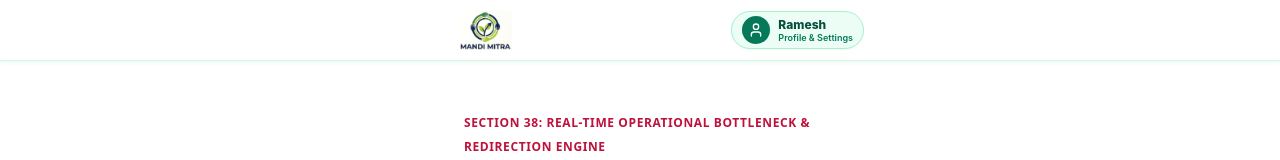
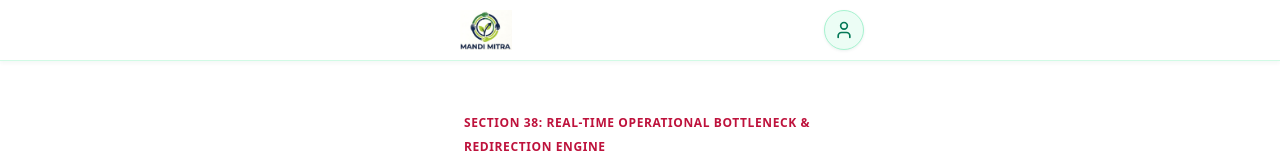
Before and after one commit to varun30singh/mandimitra-app, a Next.js app in the folder frontend/: page /admin/alerts in a window 1280 px wide. Shown: the top 160 px of the page. Built offline with nearby package versions, Linux system fonts and the light colour scheme; no server answers.

Commit message:
fix(ui): remove farmer name and settings text from header, showing strictly profile icon

```diff
--- a/frontend/components/MobileHeader.tsx
+++ b/frontend/components/MobileHeader.tsx
@@ -1,7 +1,7 @@
 'use client';
 
 import React, { useState } from 'react';
-import { View, Text, TouchableOpacity, Image, StyleSheet as RNStyleSheet } from 'react-native-web';
+import { View, TouchableOpacity, Image, StyleSheet as RNStyleSheet } from 'react-native-web';
 import Link from 'next/link';
 import { User } from 'lucide-react';
 import { ProfileModal } from './ProfileModal';
@@ -25,20 +25,14 @@ export const MobileHeader: React.FC = () => {
             </View>
           </Link>
 
-          {/* Right: Farmer Profile Button */}
+          {/* Right: ONLY Profile Logo/Icon (No name, no text) */}
           <TouchableOpacity
             activeOpacity={0.8}
             onPress={() => setProfileOpen(true)}
-            style={styles.profileButton}
+            style={styles.profileIconButton}
             accessibilityLabel="Open Farmer Profile"
           >
-            <View style={styles.profileAvatar}>
-              <User size={16} color="#ffffff" />
-            </View>
-            <View style={styles.profileMeta}>
-              <Text style={styles.profileName}>Ramesh</Text>
-              <Text style={styles.profileSub}>Profile & Settings</Text>
-            </View>
+            <User size={20} color="#047857" />
           </TouchableOpacity>
         </View>
       </View>
@@ -81,43 +75,19 @@ const styles = RNStyleSheet.create({
     width: 140,
     height: 40,
   },
-  profileButton: {
-    flexDirection: 'row',
+  profileIconButton: {
+    width: 40,
+    height: 40,
+    borderRadius: 20,
+    backgroundColor: '#ecfdf5',
+    borderWidth: 1.5,
+    borderColor: '#a7f3d0',
     alignItems: 'center',
-    gap: 8,
-    backgroundColor: '#ecfdf5',
-    borderWidth: 1,
-    borderColor: '#a7f3d0',
-    borderRadius: 24,
-    paddingVertical: 4,
-    paddingHorizontal: 10,
+    justifyContent: 'center',
     shadowColor: '#064e3b',
     shadowOffset: { width: 0, height: 1 },
-    shadowOpacity: 0.06,
-    shadowRadius: 2,
-    elevation: 1,
-  },
-  profileAvatar: {
-    width: 28,
-    height: 28,
-    borderRadius: 14,
-    backgroundColor: '#047857',
-    alignItems: 'center',
-    justifyContent: 'center',
-  },
-  profileMeta: {
-    flexDirection: 'column',
-  },
-  profileName: {
-    fontSize: 12,
-    fontWeight: '800',
-    color: '#064e3b',
-    lineHeight: 14,
-  },
-  profileSub: {
-    fontSize: 9,
-    fontWeight: '600',
-    color: '#047857',
-    lineHeight: 11,
+    shadowOpacity: 0.08,
+    shadowRadius: 3,
+    elevation: 2,
   },
 });
```
